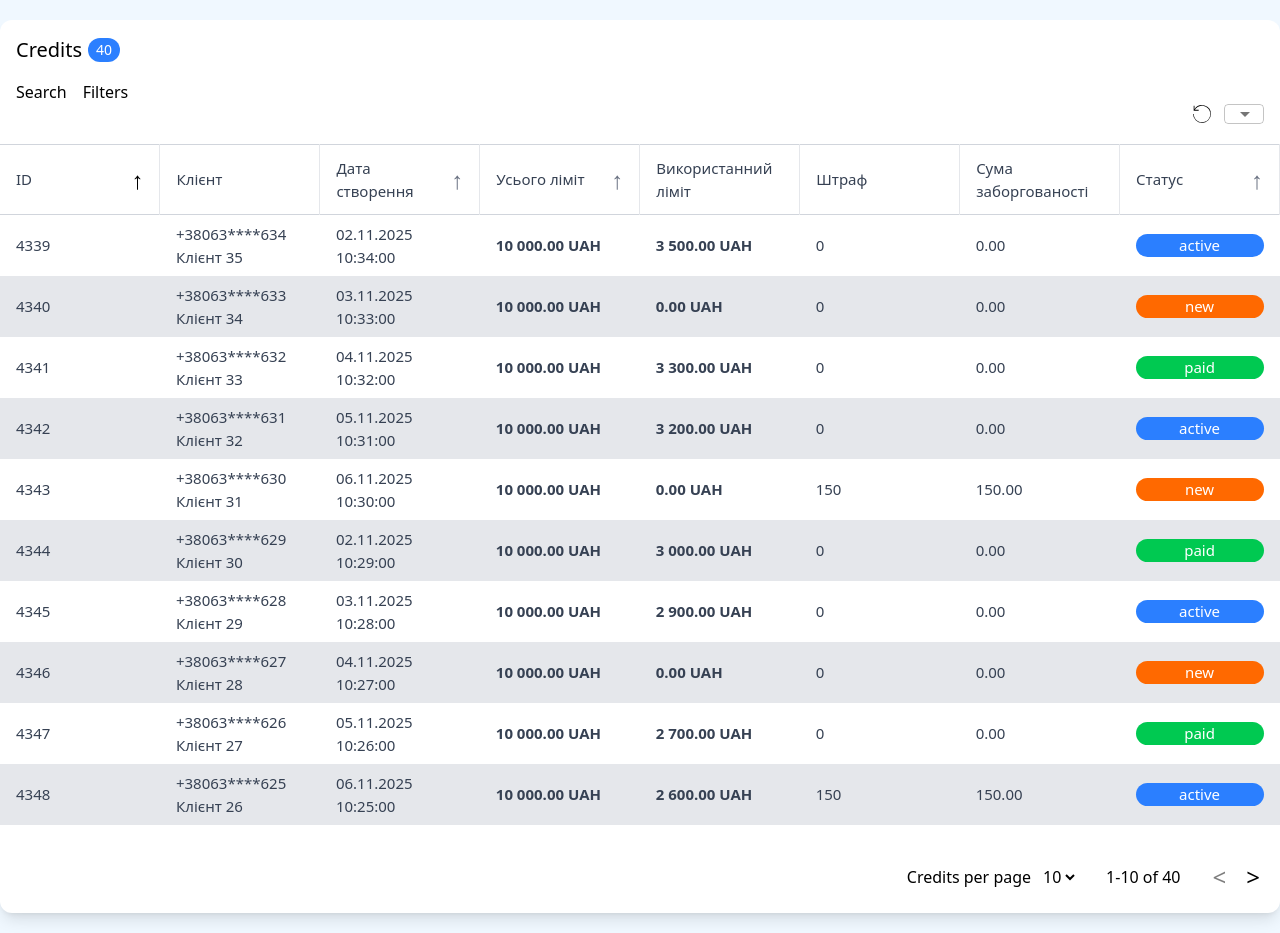
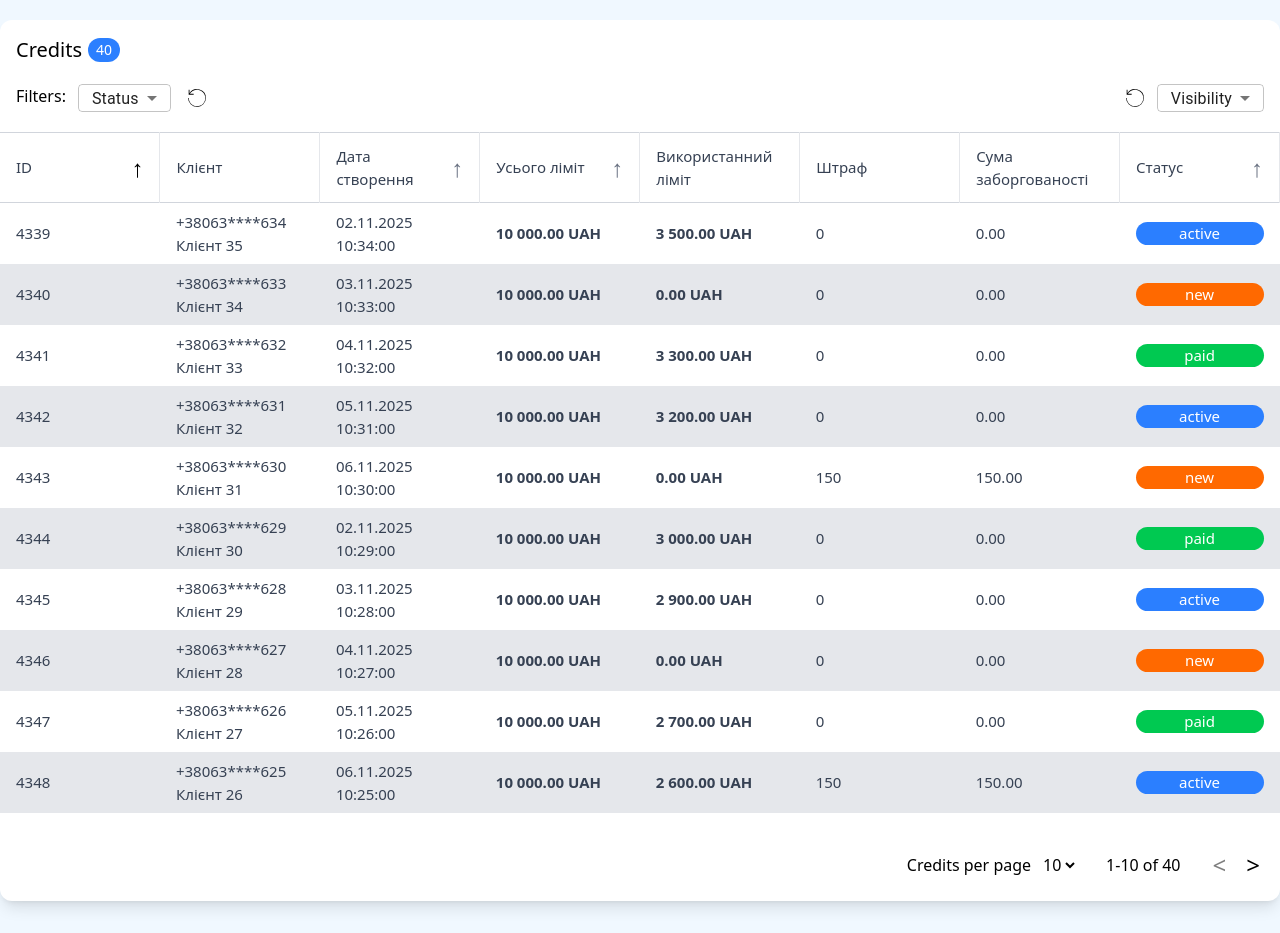
Before and after one commit to Adam031/credit-table, a React (Vite) app: page / in a window 1280 px wide. Built offline with nearby package versions, Linux system fonts and the light colour scheme.

Commit message:
Status filter + Preloader

```diff
--- a/src/App.tsx
+++ b/src/App.tsx
@@ -1,14 +1,14 @@
-import {Header} from "./components/Header/Header.tsx";
 import {CreditsTable} from "./components/CreditsTable/CreditsTable.tsx";
-import {BrowserRouter } from "react-router-dom";
+import {BrowserRouter} from "react-router-dom";
+import {CreditsTableTitle} from "./components/CreditsTable/CreditsTableTitle.tsx"
 
 export function App() {
 
     return (
         <BrowserRouter>
             <div className="container mx-auto my-5 bg-white rounded-xl shadow-lg">
-        <Header />
-        <CreditsTable />
+                <CreditsTableTitle/>
+                <CreditsTable/>
             </div>
         </BrowserRouter>
     )
--- a/src/components/CreditsTable/CreditsTable.tsx
+++ b/src/components/CreditsTable/CreditsTable.tsx
@@ -8,8 +8,11 @@ import type {Credit} from "../../mock-data/types.ts"
 import {creditsColumns} from "./columns.tsx"
 import {Checkbox, ListItemText, MenuItem, Select} from "@mui/material"
 import resetIcon from '../../assets/reset.svg'
+import {Preloader} from "../Preloader/Preloader.tsx"
 
 export const CreditsTable = () => {
+    if (!creditsMock.length) return <Preloader />
+
     const [searchParams, setSearchParams] = useSearchParams()
 
     //columns visibility
@@ -36,6 +39,41 @@ export const CreditsTable = () => {
         setVisibleColumns(visibleColumnsKeys)
     }
 
+    // status filter
+    const statusValues = ['new', 'active', 'paid']
+    const statusFromUrl = searchParams.get("status")
+    const [filteredStatusValues, setFilteredStatusValues] = useState<string[]>(
+        statusFromUrl
+            ? statusFromUrl.split(",")
+            : statusValues
+    )
+
+    const onStatusFiltering = (e: any) => {
+        const value = typeof e.target.value === "string"
+            ? e.target.value.split(",")
+            : e.target.value
+
+        setFilteredStatusValues(value)
+
+        setSearchParams({
+            page: "1",
+            pageSize: String(pageSize),
+            sortKey,
+            sortOrder,
+            status: value.join(","),
+        })
+    }
+
+    const filteredCredits = useMemo(() => {
+        return creditsMock.filter(credit =>
+            filteredStatusValues.includes(credit.status)
+        )
+    }, [filteredStatusValues])
+
+    const resetStatusFilter = () => {
+        setFilteredStatusValues(statusValues)
+    }
+
     //sorting
     const urlSortKey = searchParams.get("sortKey") as keyof Credit | null
     const urlSortOrder = searchParams.get("sortOrder") || "asc"
@@ -57,9 +95,7 @@ export const CreditsTable = () => {
     }
 
     const sortedCredits = useMemo(() => {
-        if (!sortKey) return creditsMock
-
-        return [...creditsMock].sort((a, b) => {
+        return [...filteredCredits].sort((a, b) => {
             let aValue = a[sortKey]
             let bValue = b[sortKey]
 
@@ -72,7 +108,7 @@ export const CreditsTable = () => {
             if (aValue > bValue) return sortOrder === "asc" ? 1 : -1
             return 0
         })
-    }, [sortKey, sortOrder])
+    }, [filteredCredits, sortKey, sortOrder])
 
     //pagination
     const pageSizeVariants = creditsTablePaginationMock.pageSizeVariants
@@ -80,7 +116,7 @@ export const CreditsTable = () => {
     const page = Number(searchParams.get("page") || "1")
     const pageSize = Number(searchParams.get("pageSize") || String(creditsTablePaginationMock.pageSize))
 
-    const totalItems = creditsMock.length;
+    const totalItems = filteredCredits.length;
     const totalPages = Math.ceil(totalItems / pageSize)
 
     const setPageAndUpdateUrl = (newPage: number) => {
@@ -99,14 +135,34 @@ export const CreditsTable = () => {
 
     return (
         <>
-            <div className="flex justify-end w-full px-4">
+            <div className="flex justify-between w-full pl-4">
+                <div className="flex mt-5">
+                    Filters:
+                    <Select
+                        multiple
+                        className="h-7 overflow-hidden ml-3"
+                        value={filteredStatusValues}
+                        onChange={(e) => onStatusFiltering(e)}
+                        renderValue={() => 'Status'}
+                    >
+                        {statusValues.map((value) => (
+                            <MenuItem key={value} value={value}>
+                                <Checkbox checked={filteredStatusValues.includes(value)} />
+                                <ListItemText primary={value} />
+                            </MenuItem>
+                        ))}
+                    </Select>
+                    <img src={resetIcon} width={20} height={20} alt="reset icon" className="cursor-pointer flex ml-4" onClick={resetStatusFilter} />
+                </div>
+
+                <div className="flex mt-5 pr-4">
                     <img src={resetIcon} width={20} height={20} alt="reset icon" className="cursor-pointer" onClick={resetColumnsVisibility} />
                     <Select
                         multiple
-                    className="w-10 h-5 overflow-hidden ml-3"
+                        className="h-7 overflow-hidden ml-3"
                         value={visibleColumns}
                         onChange={(e) => onSelectChange(e)}
-                    renderValue={() => ''}
+                        renderValue={() => 'Visibility'}
                     >
                         {creditsColumns.map((column) => (
                             <MenuItem key={column.key} value={column.key}>
@@ -115,6 +171,7 @@ export const CreditsTable = () => {
                             </MenuItem>
                         ))}
                     </Select>
+                </div>
             </div>
 
             <table className="table-fixed w-full mt-5">
--- a/src/components/CreditsTable/CreditsTableHeader.tsx
+++ b/src/components/CreditsTable/CreditsTableHeader.tsx
@@ -1,5 +1,6 @@
 import {creditsColumns} from "./columns.tsx";
 import type {Credit} from "../../mock-data/types.ts"
+import {Preloader} from "../Preloader/Preloader.tsx"
 
 type Props = {
     setSort: (key: keyof Credit) => void
@@ -9,6 +10,8 @@ type Props = {
 }
 
 export const CreditsTableHeader = ({ setSort, sortKey, sortOrder, visibleColumns } : Props) => {
+    if (!creditsColumns.length) return <Preloader />
+
     return (
         <thead className="border-t border-b border-gray-300">
             <tr>
--- a/src/components/Header/HeaderTitle.tsx
+++ b/src/components/CreditsTable/CreditsTableTitle.tsx
@@ -1,6 +1,6 @@
 import {creditsMock} from "../../mock-data/mock-data.ts";
 
-export const HeaderTitle = () => {
+export const CreditsTableTitle = () => {
     const creditsCount = creditsMock.length
 
     return (
--- a/src/components/Filters/Filters.tsx
+++ /dev/null
@@ -1,8 +0,0 @@
-
-export const Filters = () => {
-    return (
-        <>
-            <div>Filters</div>
-        </>
-    )
-}
--- a/src/components/Header/Header.tsx
+++ /dev/null
@@ -1,15 +0,0 @@
-import {HeaderTitle} from "./HeaderTitle.tsx";
-import {Filters} from "../Filters/Filters.tsx";
-import {Search} from "../Search/Search.tsx";
-
-export const Header = () => {
-    return (
-        <>
-            <HeaderTitle />
-            <div className="flex pl-4 mt-4 gap-4">
-                <Search />
-                <Filters />
-            </div>
-        </>
-    )
-}
--- /dev/null
+++ b/src/components/Preloader/Preloader.tsx
@@ -0,0 +1,8 @@
+
+export const Preloader = () => {
+    return (
+        <div className="flex items-center justify-center min-h-100">
+            <div className="preloader"></div>
+        </div>
+    )
+}
--- a/src/components/Search/Search.tsx
+++ /dev/null
@@ -1,8 +0,0 @@
-
-export const Search = () => {
-    return (
-        <>
-            <div>Search</div>
-        </>
-    )
-}
--- a/src/index.css
+++ b/src/index.css
@@ -17,3 +17,18 @@ body {
   min-width: 320px;
   min-height: 100vh;
 }
+
+.preloader {
+  width: 50px;
+  aspect-ratio: 1;
+  border-radius: 50%;
+  background:
+          radial-gradient(farthest-side, #168bff 94%,#0000) top/8px 8px no-repeat,
+          conic-gradient(#0000 30%, #1658ff);
+  -webkit-mask: radial-gradient(farthest-side,#0000 calc(100% - 8px),#000 0);
+  animation: l13 1s infinite linear;
+}
+
+@keyframes l13 {
+  100%{transform: rotate(1turn)}
+}
```
Lines whose indentation alone changed are shown as unchanged.
